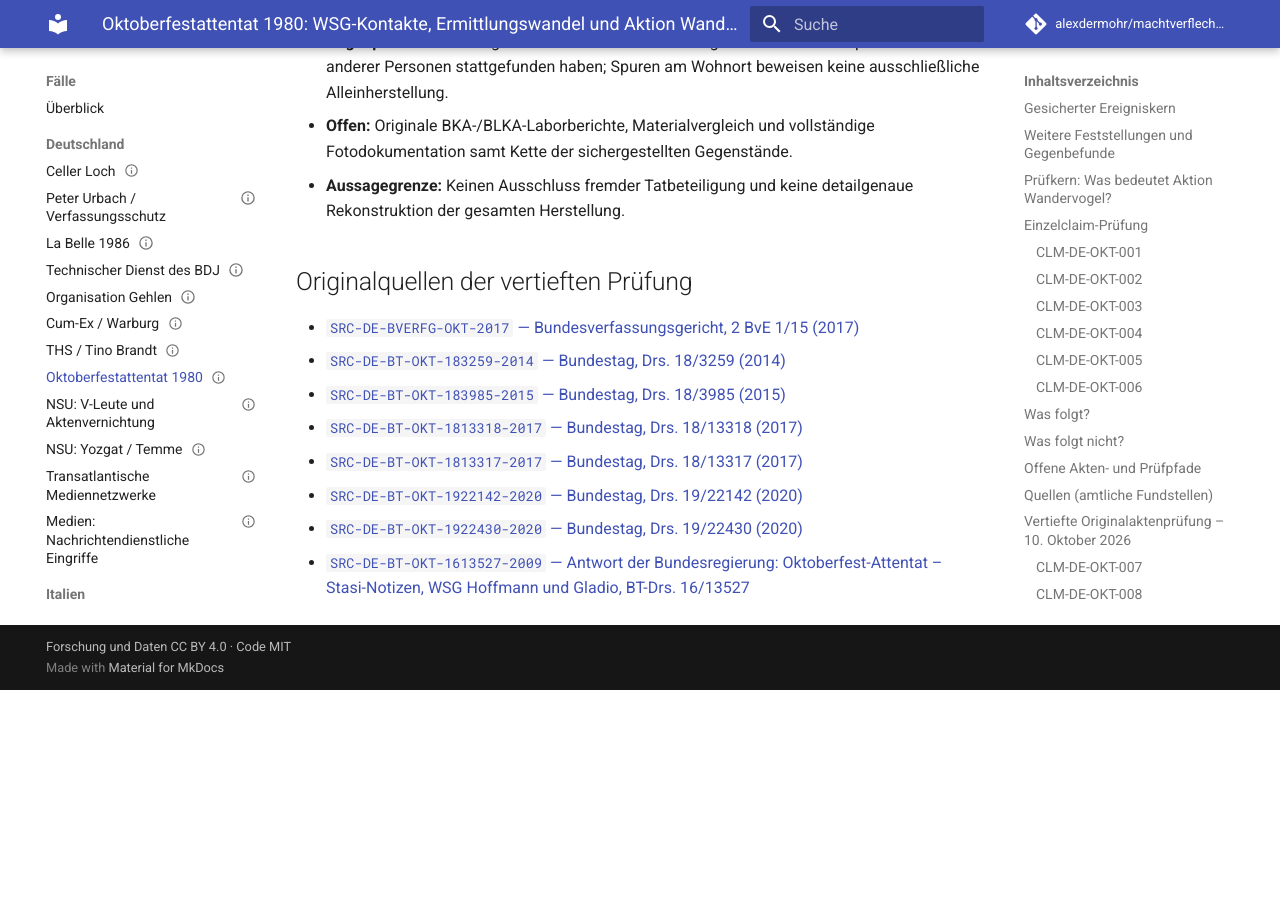
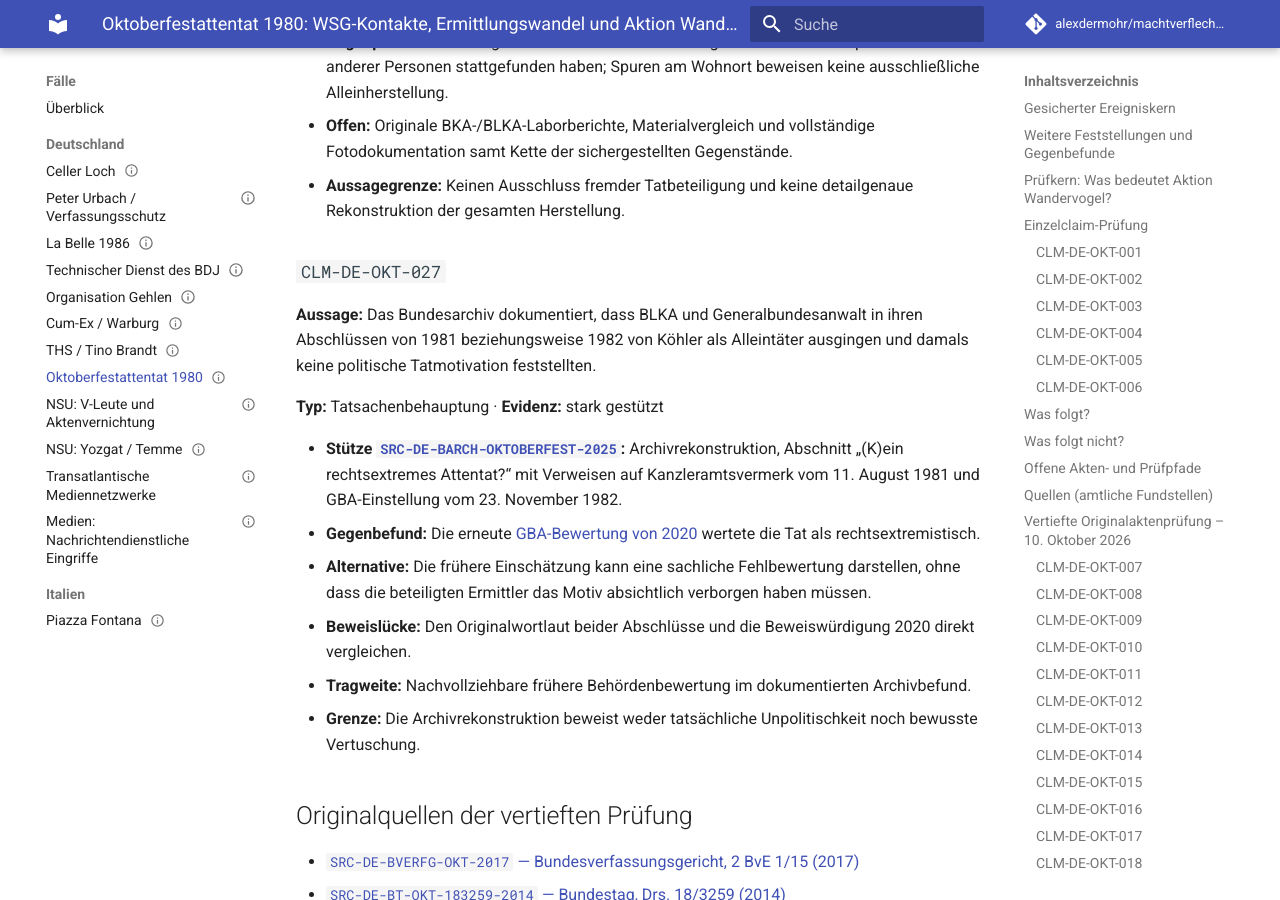
Before and after one commit to alexdermohr/machtverflechtungen, an MkDocs documentation site: the page built from docs/faelle/de/oktoberfestattentat-1980.md, in a window 1280 px wide and 900 px high, scrolled down 13831 px. Built offline with MkDocs 1.6.1 and Material for MkDocs 9.7.7, drawn with Linux system fonts in a browser that asks for light colours; comment, search, counter and statistics services are not loaded; before the commit the page ends 14521 px from its top, so only the background shows below that.

Commit message:
research: bind 1981-82 motive finding to Oktoberfest synthesis

```diff
--- a/docs/faelle/de/oktoberfestattentat-1980.md
+++ b/docs/faelle/de/oktoberfestattentat-1980.md
@@ -460,9 +460,30 @@
       supports: "Die dem Bundestag mitgeteilten forensischen Anhaltspunkte für Köhlers eigenen Beitrag zur Tatmittelvorbereitung."
       does_not_support: "Keinen Ausschluss fremder Tatbeteiligung und keine detailgenaue Rekonstruktion der gesamten Herstellung."
     falsification: "Neue authentische Laborberichte, die die beschriebenen Spurenvergleiche nicht bestätigen oder auf Kontamination zurückführen, würden den Befund schwächen."
+  - id: "CLM-DE-OKT-027"
+    text: "Das Bundesarchiv dokumentiert, dass BLKA und Generalbundesanwalt in ihren Abschlüssen von 1981 beziehungsweise 1982 von Köhler als Alleintäter ausgingen und damals keine politische Tatmotivation feststellten."
+    classification: "fact"
+    evidence_level: "strong"
+    sources: ["SRC-DE-BARCH-OKTOBERFEST-2025"]
+    evidence:
+      - source: "SRC-DE-BARCH-OKTOBERFEST-2025"
+        directness: "direct"
+        locator: "Abschnitt „(K)ein rechtsextremes Attentat?“; Faksimiles des Kanzleramtsschreibens vom 11.08.1981 und der GBA-Einstellung vom 23.11.1982"
+        note: "Der Archivbeitrag referiert ausdrücklich die damalige Einzeltäter- und unpolitische Motivdeutung beider Ermittlungsabschlüsse und benennt ein zeitgenössisches Kanzleramtsschreiben vom August 1981."
+    counterevidence:
+      - source: "SRC-DE-BT-OKT-MOTIV-2020"
+        directness: "direct"
+        locator: "hib 941/2020, Bewertung des GBA vom 06.07.2020"
+        note: "Die spätere Bewertung als rechtsextremistisch widerspricht der sachlichen Tragfähigkeit der früheren unpolitischen Motivdeutung, aber nicht der Tatsache, dass diese früher vertreten wurde."
+    alternatives: ["Die frühere unpolitische Motivdeutung kann aus einer Fehleinschätzung der Beweislage entstanden sein; aus ihrem späteren Widerruf folgt keine absichtliche Täuschung."]
+    missing_evidence: ["Die vollständige Einstellungsverfügung 1982 und der BLKA-Schlussvermerk 1981 einschließlich aller Motivausführungen im Original miteinander und mit 2020 vergleichen."]
+    scope:
+      supports: "Dokumentiert die damalige amtliche Bewertung aus der nachvollziehbar benannten Archivrekonstruktion als Voraussetzung des Vergleichs mit 2020."
+      does_not_support: "Keine Feststellung, dass Köhlers Tat historisch unpolitisch gewesen sei oder dass die damaligen Ermittler bewusst ein politisches Motiv unterdrückt hätten."
+    falsification: "Authentische vollständige damalige Schlussvermerke, die bereits ausdrücklich eine rechtsextremistische Motivation als tragende Schlussbewertung feststellten, würden diese Zusammenfassung in Frage stellen."
 what_follows:
-  - text: "Die Ermittlungsbewertung des politischen Motivs änderte sich 2020 grundlegend gegenüber dem älteren Abschluss; die staatliche Quellenlage zum Attentat kann mit zeitgenössischen Akten verglichen werden."
-    claim_ids: ["CLM-DE-OKT-003", "CLM-DE-OKT-004"]
+  - text: "Das Bundesarchiv dokumentiert für die Abschlüsse 1981 und 1982 eine Einzeltäterbewertung ohne Feststellung eines politischen Motivs; der GBA bewertete das Motiv 2020 demgegenüber ausdrücklich als rechtsextremistisch."
+    claim_ids: ["CLM-DE-OKT-027", "CLM-DE-OKT-003"]
   - text: "Ein zeitgenössischer MfS-Bericht enthält eine überprüfbare Spur zu westdeutschen WSG-Observationen unmittelbar vor dem Anschlag."
     claim_ids: ["CLM-DE-OKT-005"]
 what_does_not_follow:
@@ -810,6 +831,20 @@
 - **Offen:** Originale BKA-/BLKA-Laborberichte, Materialvergleich und vollständige Fotodokumentation samt Kette der sichergestellten Gegenstände.
 - **Aussagegrenze:** Keinen Ausschluss fremder Tatbeteiligung und keine detailgenaue Rekonstruktion der gesamten Herstellung.
 
+### `CLM-DE-OKT-027`
+
+**Aussage:** Das Bundesarchiv dokumentiert, dass BLKA und Generalbundesanwalt in ihren Abschlüssen von 1981 beziehungsweise 1982 von Köhler als Alleintäter ausgingen und damals keine politische Tatmotivation feststellten.
+
+**Typ:** Tatsachenbehauptung · **Evidenz:** stark gestützt
+
+- **Stütze [`SRC-DE-BARCH-OKTOBERFEST-2025`](https://www.bundesarchiv.de/themen-entdecken/online-entdecken/themenbeitraege/das-oktoberfestattentat-1980/):** Archivrekonstruktion, Abschnitt „(K)ein rechtsextremes Attentat?“ mit Verweisen auf Kanzleramtsvermerk vom 11. August 1981 und GBA-Einstellung vom 23. November 1982.
+- **Gegenbefund:** Die erneute [GBA-Bewertung von 2020](https://www.bundestag.de/webarchiv/presse/hib/2020_09/792454-792454) wertete die Tat als rechtsextremistisch.
+- **Alternative:** Die frühere Einschätzung kann eine sachliche Fehlbewertung darstellen, ohne dass die beteiligten Ermittler das Motiv absichtlich verborgen haben müssen.
+- **Beweislücke:** Den Originalwortlaut beider Abschlüsse und die Beweiswürdigung 2020 direkt vergleichen.
+- **Tragweite:** Nachvollziehbare frühere Behördenbewertung im dokumentierten Archivbefund.
+- **Grenze:** Die Archivrekonstruktion beweist weder tatsächliche Unpolitischkeit noch bewusste Vertuschung.
+
+
 ## Originalquellen der vertieften Prüfung
 
 - [`SRC-DE-BVERFG-OKT-2017` — Bundesverfassungsgericht, 2 BvE 1/15 (2017)](https://www.bundesverfassungsgericht.de/SharedDocs/Entscheidungen/DE/2017/06/es20170613_2bve000115.html)
```
Also changed, not shown: docs/faelle/index.md (+1 -1 lines), docs/generated/regions.md (+1 -1 lines), docs/generated/timeline.md (+1 -1 lines).
